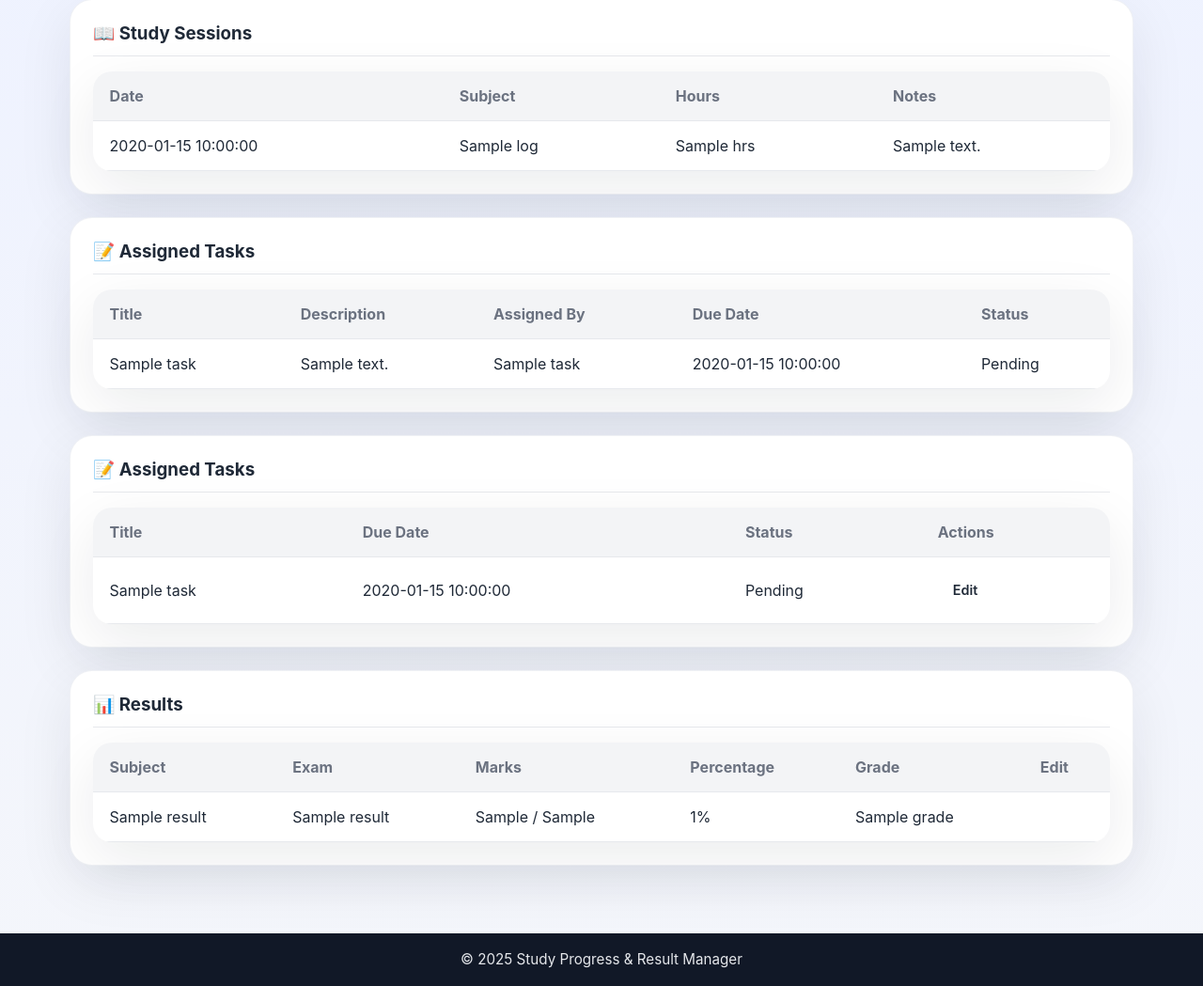
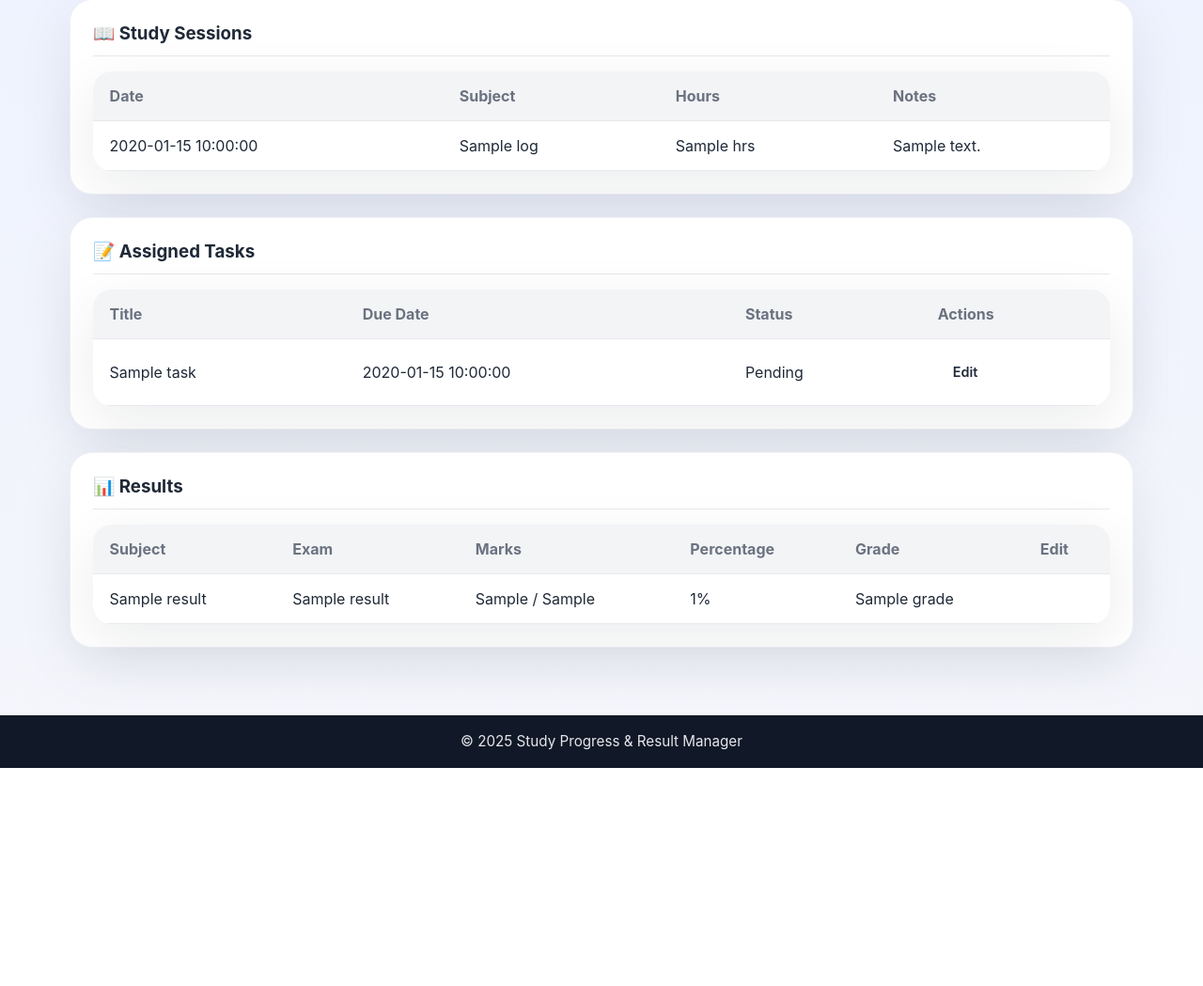
Before and after one commit to Krishna2006-eco/SAMS, a Flask app: template templates/student_progress.html in a window 1280 px wide. Shown: the part 152-1201 px from the top of the page at 94% size. After the commit the page ends 969 px from the top, so only its background shows below. Run offline with Flask 3, Linux system fonts and the light colour scheme; the template is opened without the code that fills it: most values are stand-ins (such as "Sample title", 1, 10 or a date in 2020).

Commit message:
Added new dashboard feature for teachers and students

```diff
--- a/app.py
+++ b/app.py
@@ -1,4 +1,5 @@
 from flask import Flask, render_template, request, redirect, url_for, session, flash
+from datetime import datetime, date, timedelta
 from database import get_db_connection, init_db
 from functools import wraps
 
@@ -172,13 +173,27 @@ def student_dashboard():
         ORDER BY t.is_completed ASC, t.due_date ASC
     ''', (session['user_id'],)).fetchall()
 
-    # Calculate study streak (consecutive days)
-    streak = conn.execute('''
-        SELECT COUNT (DISTINCT study_date) as days
+    # Calculate study streak (consecutive days ending today)
+    streak_rows = conn.execute('''
+        SELECT DISTINCT study_date
         FROM study_logs
         WHERE student_id = ?
-        ORDER BY study_date > DATE('now') DESC
-    ''', (session['user_id'],)).fetchone()
+        ORDER BY study_date DESC
+    ''', (session['user_id'],)).fetchall()
+
+    streak = 0
+    if streak_rows:
+        study_dates = [datetime.fromisoformat(row['study_date']).date() for row in streak_rows]
+        today = date.today()
+
+        if study_dates[0] == today:
+            streak = 1
+            for next_date in study_dates[1:]:
+                expected_date = today - timedelta(days=streak)
+                if next_date == expected_date:
+                    streak += 1
+                else:
+                    break
 
     conn.close()
 
@@ -186,7 +201,7 @@ def student_dashboard():
                          study_logs=study_logs,
                          study_summary=study_summary,
                          tasks=tasks,
-                         streak=streak['days'] if streak else 0)
+                         streak=streak)
 
 @app.route('/student/add-study-log', methods=['GET', 'POST'])
 @login_required
@@ -386,13 +401,17 @@ def teacher_dashboard():
         SELECT * FROM users WHERE role = 'student' ORDER BY full_name
     ''').fetchall()
 
-    # Get recent study logs from all students
+    # Get recent activity by student
     recent_logs = conn.execute('''
-        SELECT sl.*, s.name as subject_name, u.full_name as student_name
+        SELECT u.id as student_id,
+               u.full_name as student_name,
+               MAX(sl.created_at) as last_activity,
+               COUNT(DISTINCT sl.subject_id) as subjects_covered,
+               SUM(sl.hours_spent) as total_hours
         FROM study_logs sl
-        JOIN subjects s ON sl.subject_id = s.id
         JOIN users u ON sl.student_id = u.id
-        ORDER BY sl.created_at DESC
+        GROUP BY sl.student_id
+        ORDER BY last_activity DESC
         LIMIT 20
     ''').fetchall()
 
--- a/templates/student_dashboard.html
+++ b/templates/student_dashboard.html
@@ -10,7 +10,7 @@
     <div class="card streak-card">
         <h3>🔥 Study Streak</h3>
         <div class="streak-number">{{ streak }}</div>
-        <p>days in the last week</p>
+        <p>consecutive days</p>
     </div>
 
     <!-- Quick Actions -->
--- a/templates/student_progress.html
+++ b/templates/student_progress.html
@@ -32,37 +32,6 @@
         </table>
     {% else %}
         <p class="empty-state">No study sessions logged.</p>
-    {% endif %}
-</div>
-
-<!-- Assigned Tasks -->
-<div class="card">
-    <h3>📝 Assigned Tasks</h3>
-    {% if tasks %}
-        <table class="data-table">
-            <thead>
-                <tr>
-                    <th>Title</th>
-                    <th>Description</th>
-                    <th>Assigned By</th>
-                    <th>Due Date</th>
-                    <th>Status</th>
-                </tr>
-            </thead>
-            <tbody>
-                {% for task in tasks %}
-                <tr>
-                    <td>{{ task.title }}</td>
-                    <td>{{ task.description or '-' }}</td>
-                    <td>{{ task.teacher_name }}</td>
-                    <td>{{ task.due_date or '-' }}</td>
-                    <td>{{ 'Completed' if task.is_completed else 'Pending' }}</td>
-                </tr>
-                {% endfor %}
-            </tbody>
-        </table>
-    {% else %}
-        <p class="empty-state">No tasks assigned yet.</p>
     {% endif %}
 </div>
 
```
Also changed, not shown: templates/teacher_dashboard.html (+10 -8 lines).
